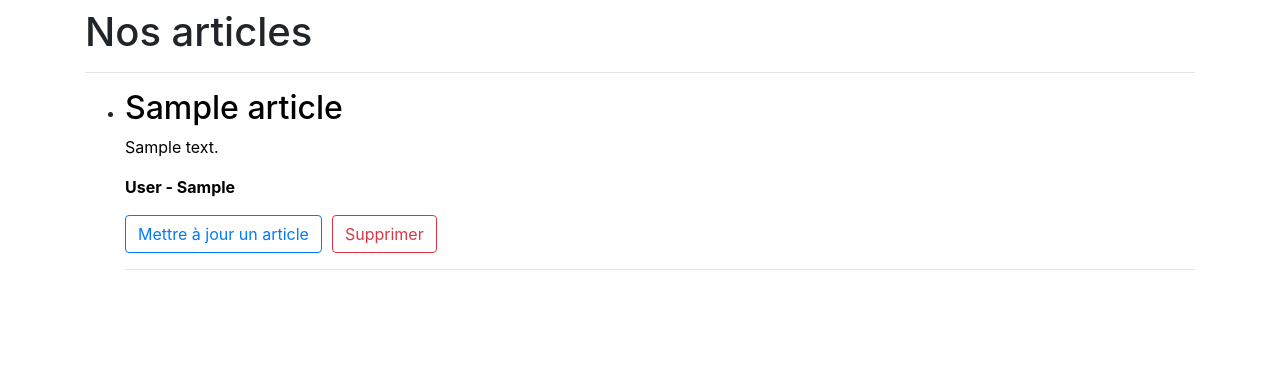
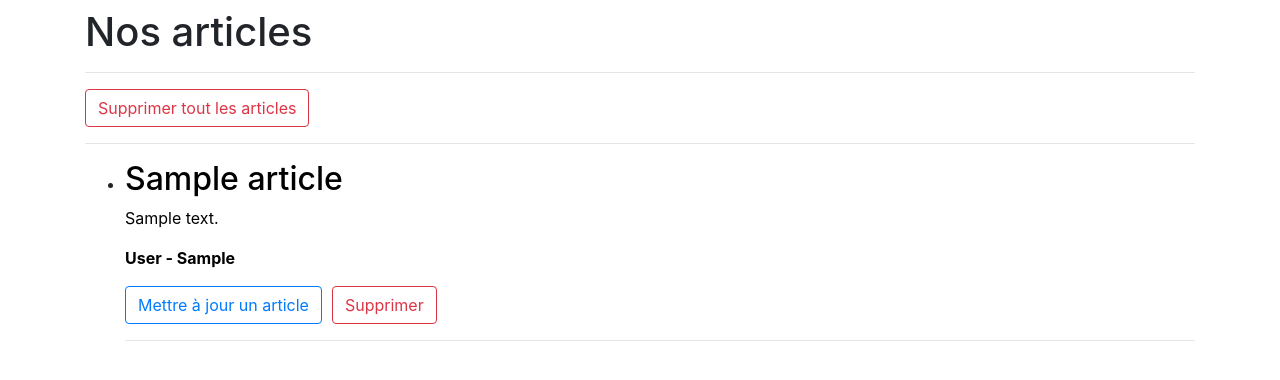
Before and after one commit to Binair-Dev/Python-Django-Template, a Django app: page / in a window 1280 px wide. Shown: the part 56-436 px from the top of the page. Run offline with Django 5.2, Linux system fonts and the light colour scheme; tables that the repository leaves empty hold one stand-in row (values such as "Sample post").

Commit message:
added a deleteall button

```diff
--- a/monBlog/article/templates/article_list.html
+++ b/monBlog/article/templates/article_list.html
@@ -22,6 +22,11 @@
 <div class="container">
     <h1>Nos articles</h1>
     <hr>
+    <form method="POST" action="/article/delete/all/">
+        {% csrf_token %}
+        <button type="submit" class="btn btn-outline-danger">Supprimer tout les articles</button>
+    </form>
+    <hr>
     <ul class="articles">
         {% for article in articles %}
         <li class="article">
--- a/monBlog/article/views.py
+++ b/monBlog/article/views.py
@@ -66,3 +66,9 @@ def article_delete(request, id):
         return response
     else:
         return redirect('article_list')
+
+def article_deleteall(request):
+    if request.method == 'POST':
+        Article.objects.all().delete()
+        response = HttpResponse('<script>alert("Tous les articles ont été supprimés avec succès."); window.location.href="/";</script>')
+        return response
--- a/monBlog/monBlog/urls.py
+++ b/monBlog/monBlog/urls.py
@@ -12,4 +12,5 @@ urlpatterns = [
     path('author/create/', article_views.author_create, name='author_create'),
     path('article/update/<int:id>/', article_views.article_update),
     path('article/delete/<int:id>/', article_views.article_delete),
+    path('article/delete/all/', article_views.article_deleteall),
 ]
```
